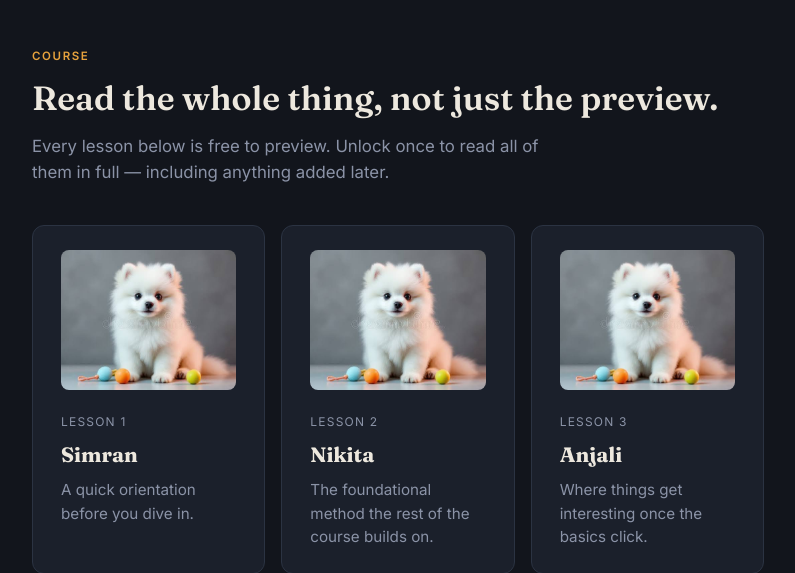
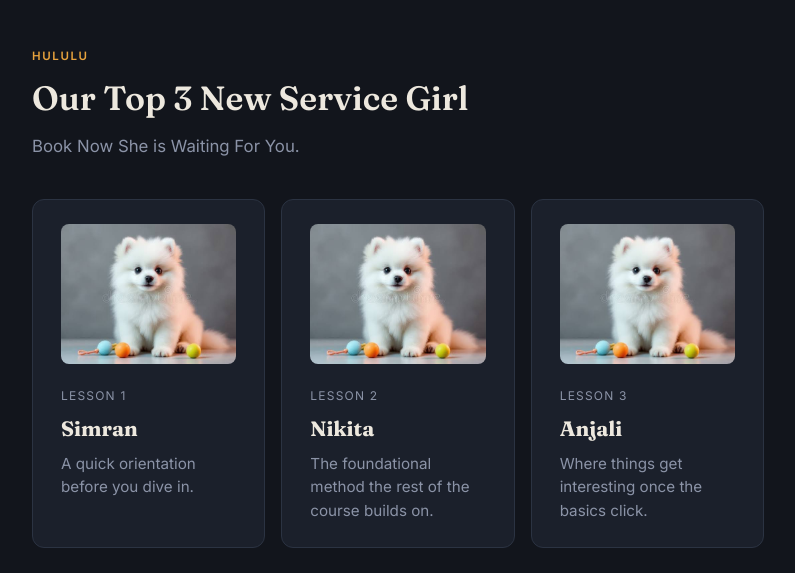
Before and after one commit to dropshipper9350/paywall-site, a Flask app: page / in a window 1280 px wide. Shown: the part 87-660 px from the top of the page, without its empty margins (242-1037 px from the left). Run offline with Flask 3, Linux system fonts and the light colour scheme; data comes from the database, SQL or seed files in the repository.

Commit message:
Update index.html

```diff
--- a/templates/index.html
+++ b/templates/index.html
@@ -1,9 +1,9 @@
 {% extends 'base.html' %}
 {% block content %}
 <section class="intro">
-  <p class="eyebrow">Course</p>
-  <h1>Read the whole thing, not just the preview.</h1>
-  <p class="lede">Every lesson below is free to preview. Unlock once to read all of them in full — including anything added later.</p>
+  <p class="eyebrow">Hululu</p>
+  <h1>Our Top 3 New Service Girl</h1>
+  <p class="lede">Book Now She is Waiting For You.</p>
 </section>
 
 <div class="lesson-grid">
```
